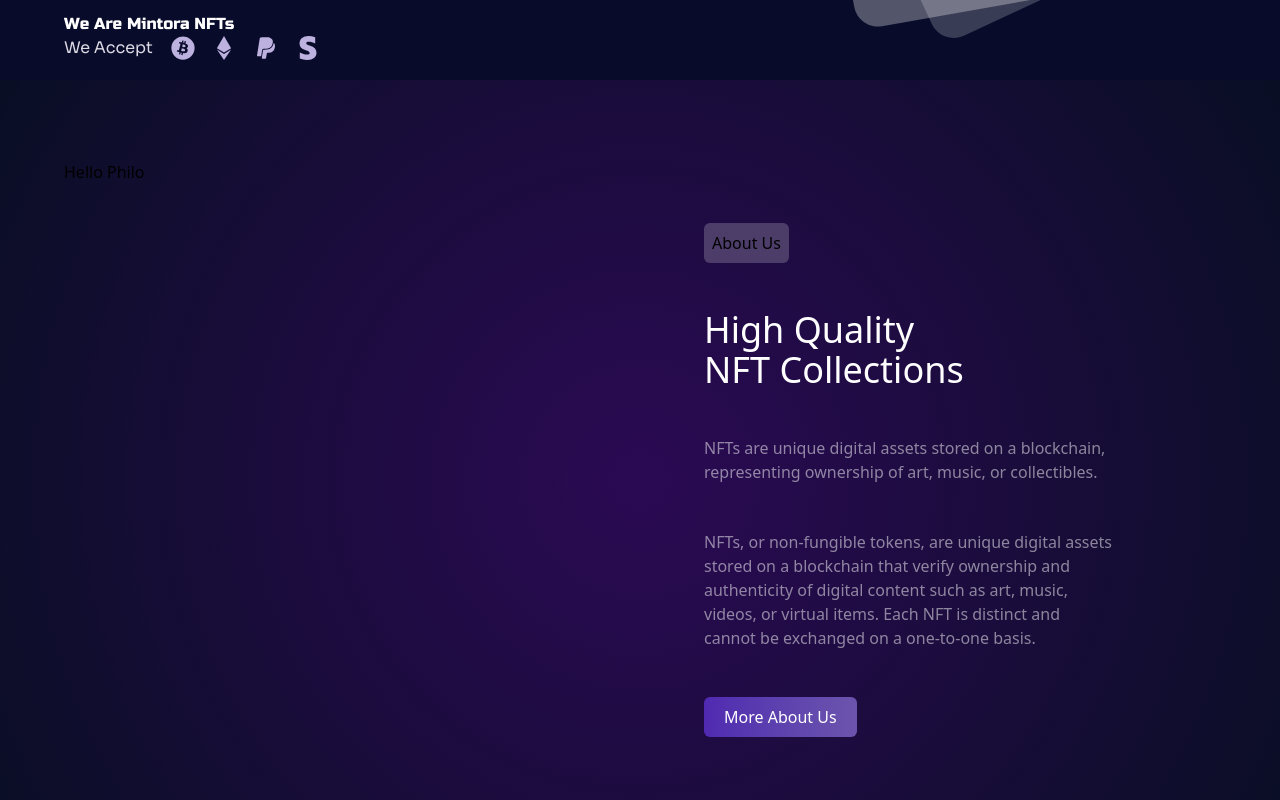
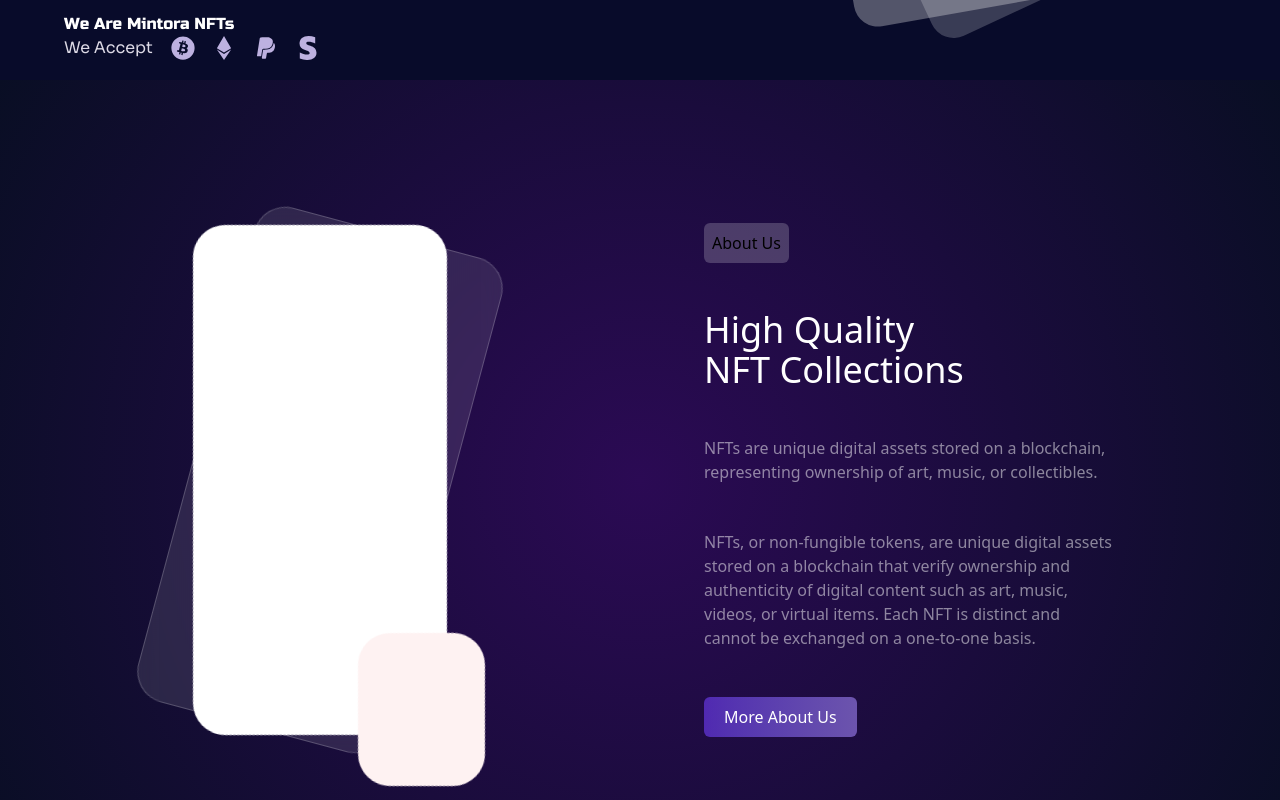
Before and after one commit to dani-dina/React-Web3-landing-page-, a React (Vite) app: page / in a window 1280 px wide. Shown: the part 720-1520 px from the top of the page. Built offline with nearby package versions, Linux system fonts and the light colour scheme.

Commit message:
About change

```diff
--- a/src/Components/JoinNFT.tsx
+++ b/src/Components/JoinNFT.tsx
@@ -5,8 +5,8 @@ const JoinNFT : React.FC = ()=>{
   return(
     <section className='w-full h-screen'>
       <div className='w-full h-2/6 '>
-        <span className='font-["Russo_One"] p-2 bg-gradient-to-r from-[#703DFA]/60 to-[#6c54ad] bg-clip-text text-transparent
-              rounded-3xl bg-[#e9e4f8] text-center w-full'>
+        <span className='mx-1/2 ont-["Russo_One"] p-2 bg-gradient-to-r from-[#703DFA]/60 to-[#6c54ad] bg-clip-text text-transparent
+              rounded-3xl bg-[#e9e4f8] text-center '>
           Join NFT Portfolio
         </span>
         <h1 className='text-white font-["Russo_One"] text-center text-5xl'>
--- a/src/Components/Login.tsx
+++ b/src/Components/Login.tsx
@@ -13,9 +13,9 @@ const Login: React.FC = () => {
   const lineClass = 'h-[0.05em] w-[40%] bg-red-50 rounded-md';
   const iconImageClass = 'w-[1em] h-[1em] rounded-[50%] cursor-pointer';
 
-  const [showPassword, setShowPassword] = useState(false);
+  const [showPassword, setShowPassword] = useState<boolean>(false);
 
-  const handleShowPassword = () => {
+  const handleShowPassword = (): void => {
     setShowPassword(!showPassword);
   };
 
@@ -79,7 +79,7 @@ const Login: React.FC = () => {
           <a href="/signup"
              className='text-[0.8em] text-white py-2'
           >
-            Create New Accout
+            Create New Account
           </a>
         </div>
       </div>
--- a/src/pages/About.tsx
+++ b/src/pages/About.tsx
@@ -1,12 +1,18 @@
 import Button from '../Components/Button';
-import NftCard from '../Components/NftCard';
+
+
 const About : React.FC = ()=>{
   return(
     <section className='w-full h-screen bg-[#080B2A]  bg-[radial-gradient(circle_at_center,_#2B0A54,_#090E24)] flex'>
       <div className='w-1/2 h-full flex items-center justify-center'>
-          <div className='w-4/5 h-4/5'>
-            <NftCard />
-            Hello Philo
+          <div className='w-4/5 h-4/5 flex items-center justify-center'>
+            <div className='w-[50%] h-[80%] rounded-4xl bg-white/10 backdrop-blur-md border border-white/20 rotate-15'>
+              <div className='relative w-full h-full rounded-4xl bg-white [transform:rotate(-15deg)]'>
+                <div className='absolute bottom-[-10%] right-[-15%] w-2/4 h-[30%] bg-red-50 rounded-4xl'>
+
+                </div>
+              </div>
+            </div>
           </div>
       </div>
       <div className='w-1/2 h-full flex items-center justify-center '>
```
